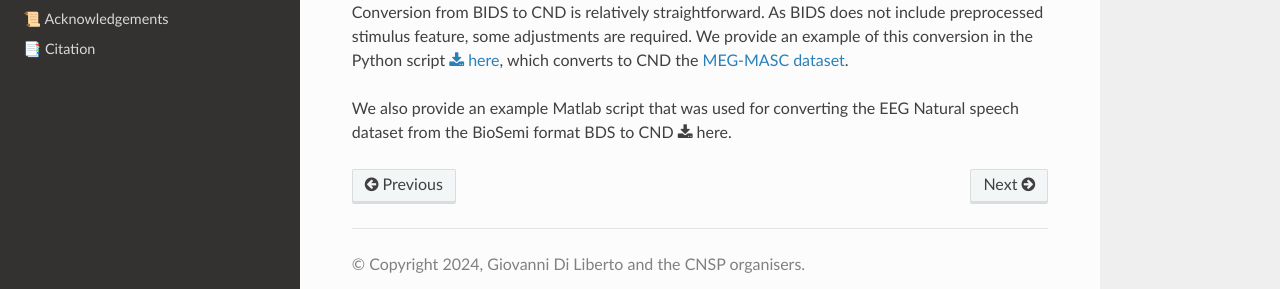
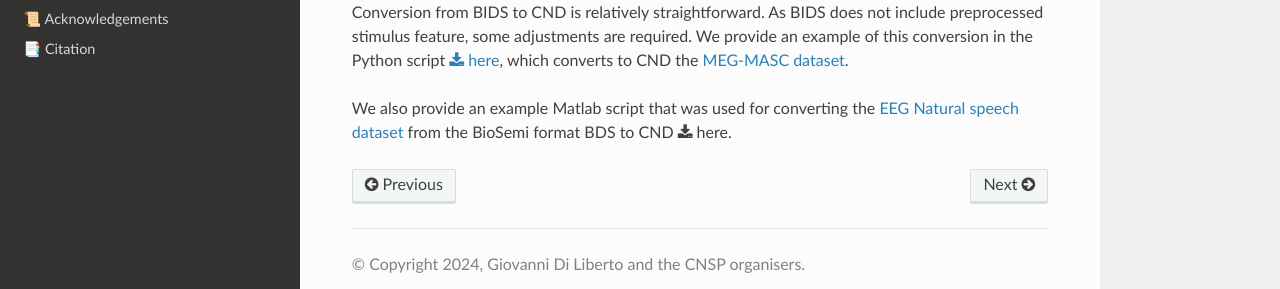
Before and after one commit to CNSP-Workshop/CNSP-resources, a Sphinx documentation site: the page built from docs/cndPage.rst, in a window 1280 px wide and 900 px high, scrolled down 875 px. Shown: the part 566-855 px from the top of the window. Built offline with Sphinx 7.4.7 and the Read the Docs theme 2.0.0, drawn with Linux system fonts in a browser that asks for light colours; pages that are not in the unit, such as notebooks, are missing from menus; some of the changed lines change nothing that is shown.

Commit message:
Update cndPage.rst

```diff
--- a/docs/cndPage.rst
+++ b/docs/cndPage.rst
@@ -36,4 +36,4 @@ Conversion from BIDS to CND is relatively straightforward. As BIDS does not incl
 some adjustments are required. We provide an example of this conversion in the Python script :download:`here <files/bids2cnd_example.py>`, which
 converts to CND the `MEG-MASC dataset <https://www.nature.com/articles/s41597-023-02752-5>`_.
 
-We also provide an example Matlab script that was used for converting the EEG Natural speech dataset from the BioSemi format BDS to CND :download:`here <files/bdf2CND_example2023.m>`.
+We also provide an example Matlab script that was used for converting the `EEG Natural speech dataset <https://datadryad.org/stash/dataset/doi:10.5061/dryad.070jc>`_ from the BioSemi format BDS to CND :download:`here <files/bdf2CND_example2023.m>`.
```
